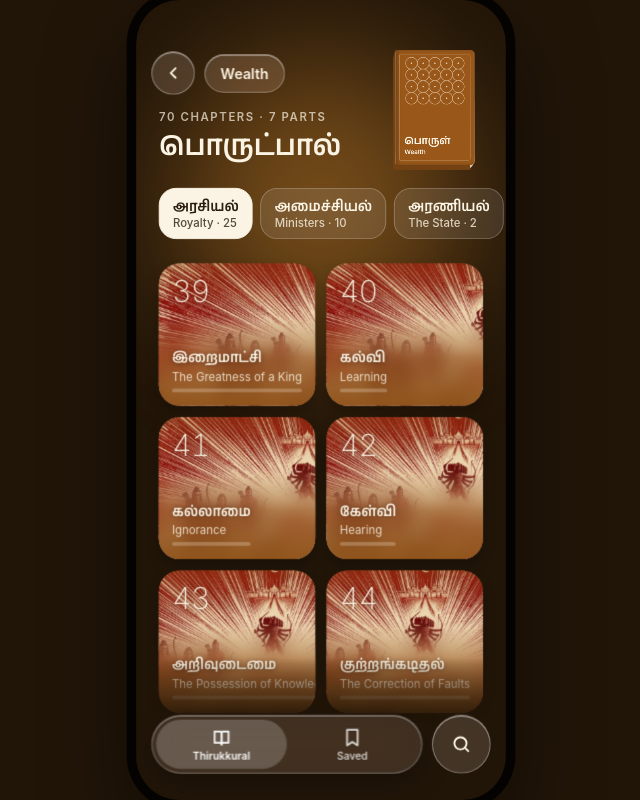
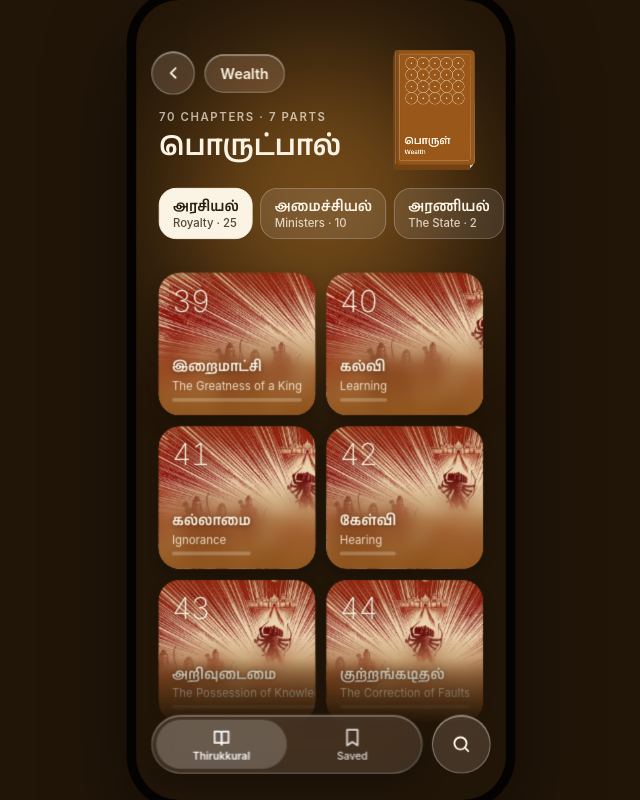
Before and after one commit to thush-siva/thirukural-app, a plain HTML site: page index.html in a window 1280 px wide. Both pictures are taken after a click on the button 640 px from the left and 367 px from the top of the page. Shown: the whole page, without its empty margins (319-959 px from the left). Drawn offline with Linux system fonts and the light colour scheme.

Commit message:
Softer fade where chapter cards scroll under the part tabs
Co-Authored-By: Claude Opus 5.5 <noreply@anthropic.com>
Claude-Session: https://claude.ai/code/session_01GfdDn2y6vWU67TAEQhXdpS

```diff
--- a/css/styles.css
+++ b/css/styles.css
@@ -200,10 +200,10 @@ button:focus-visible { outline: 2px solid var(--ink); outline-offset: 3px; }
 .part[aria-selected="true"] { background: var(--ink); border-color: var(--ink); color: #2A1F12; }
 .ch-scroll {
   position: absolute; top: calc(266px + var(--to)); left: 0; right: 0; bottom: 0; overflow-y: auto; overscroll-behavior: contain;
-  padding: 12px 24px calc(124px + var(--bo)); scrollbar-width: none;
+  padding: 22px 24px calc(124px + var(--bo)); scrollbar-width: none;
   /* Cards fade out before they reach the tab bar */
-  -webkit-mask-image: linear-gradient(180deg, transparent 0, #000 14px, #000 calc(100% - 150px - var(--bo)), transparent calc(100% - 80px - var(--bo)));
-  mask-image: linear-gradient(180deg, transparent 0, #000 14px, #000 calc(100% - 150px - var(--bo)), transparent calc(100% - 80px - var(--bo)));
+  -webkit-mask-image: linear-gradient(180deg, transparent 0, #000 26px, #000 calc(100% - 150px - var(--bo)), transparent calc(100% - 80px - var(--bo)));
+  mask-image: linear-gradient(180deg, transparent 0, #000 26px, #000 calc(100% - 150px - var(--bo)), transparent calc(100% - 80px - var(--bo)));
 }
 .ch-scroll::-webkit-scrollbar { display: none; }
 .ch-grid { display: grid; grid-template-columns: repeat(2, minmax(0, 1fr)); gap: 12px; }
--- a/sw.js
+++ b/sw.js
@@ -1,5 +1,5 @@
 /* Offline support. Bump VERSION whenever app files change. */
-const VERSION = 'kural-v13';
+const VERSION = 'kural-v14';
 const SHELL = [
   './',
   'index.html',
```
